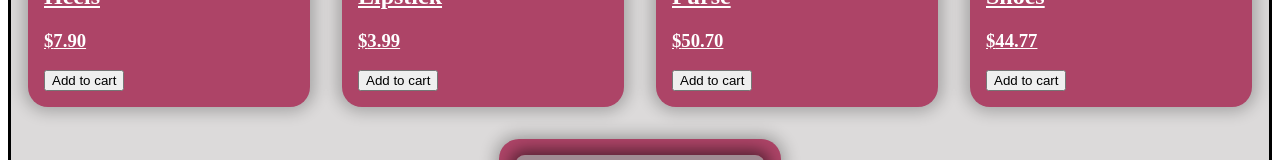
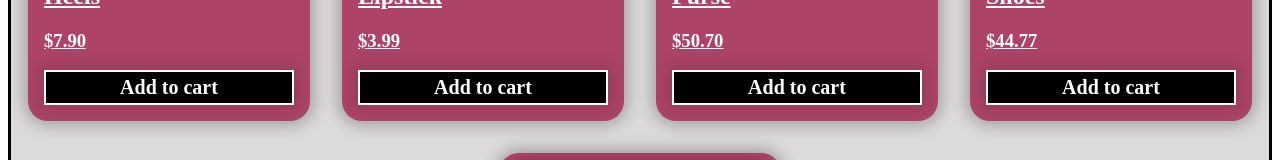
Before and after one commit to melxincognito/shopping-cart-react-testing, a React (Create React App) app: page /shop in a window 1280 px wide. Shown: the part 522-682 px from the top of the page. Built offline with nearby package versions, Linux system fonts and the light colour scheme; grey boxes are pictures that could not be loaded; a web font is replaced by a local one.

Commit message:
changed localstorage key to image url

```diff
--- a/src/components/cards/ShoppingPageItemCard.js
+++ b/src/components/cards/ShoppingPageItemCard.js
@@ -17,9 +17,7 @@
   };
 
   const sendToLocalStorage = () => {
-    window.localStorage.setItem(`${index}`, JSON.stringify(itemDetails));
-
-    alert("sent to local storage");
+    window.localStorage.setItem(`${imageUrl}`, JSON.stringify(itemDetails));
   };
 
   return (
@@ -27,7 +25,11 @@
       <img src={imageUrl} alt={imageAlt} />
       <h2> {itemLabel}</h2>
       <h3>${price.toFixed(2)}</h3>
-      <button onClick={sendToLocalStorage} aria-label="add to cart button">
+      <button
+        onClick={sendToLocalStorage}
+        aria-label="add to cart button"
+        className="addToCartButton"
+      >
         {" "}
         Add to cart
       </button>
```
